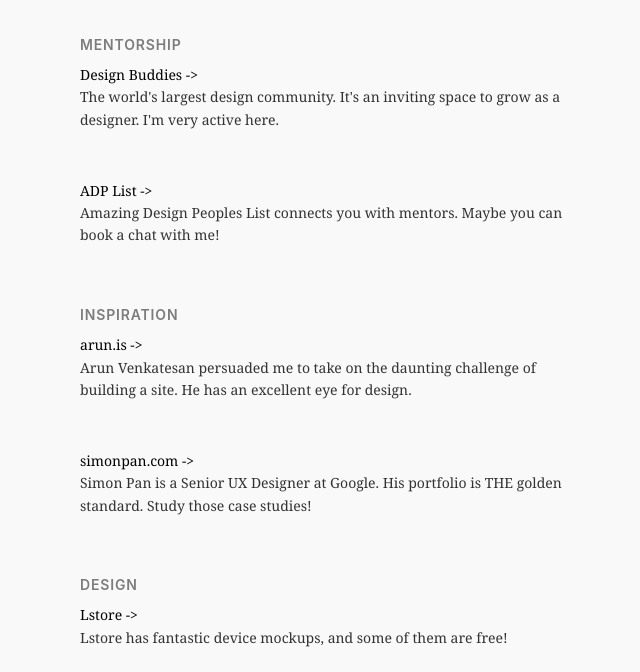
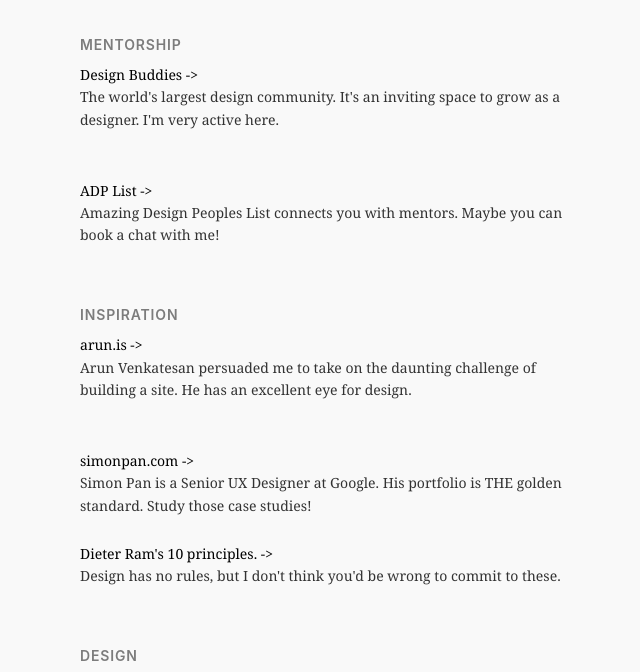
Before and after one commit to sk-srinikumar/site, a Gatsby site: page /resources in a window 1280 px wide. Shown: the part 68-740 px from the top of the page, without its empty margins (316-956 px from the left). Built offline with nearby package versions, Linux system fonts and the light colour scheme; Gatsby itself is replaced by a stand-in of ours.

Commit message:
Update resources.mdx

```diff
--- a/src/pages/resources.mdx
+++ b/src/pages/resources.mdx
@@ -21,6 +21,10 @@
 
 <a href="http://simonpan.com">simonpan.com -></a>  <br  />
 Simon Pan is a Senior UX Designer at Google. His portfolio is THE golden standard. Study those case studies!
+
+
+<a href="https://www.vitsoe.com/us/about/good-design">Dieter Ram's 10 principles. -></a>  <br  />
+Design has no rules, but I don't think you'd be wrong to commit to these.
 
 ## DESIGN
 <a href="https://www.ls.graphics"> Lstore -> </a>   <br  />
```
